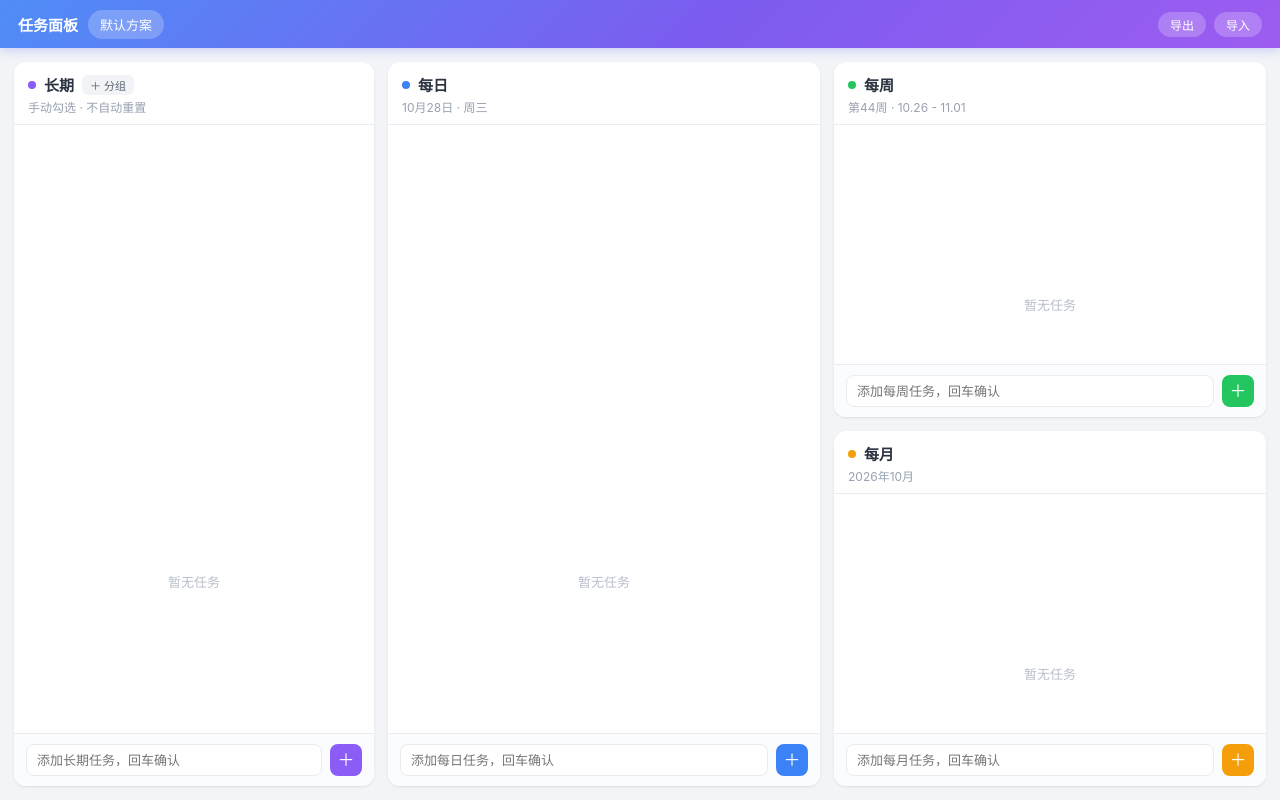
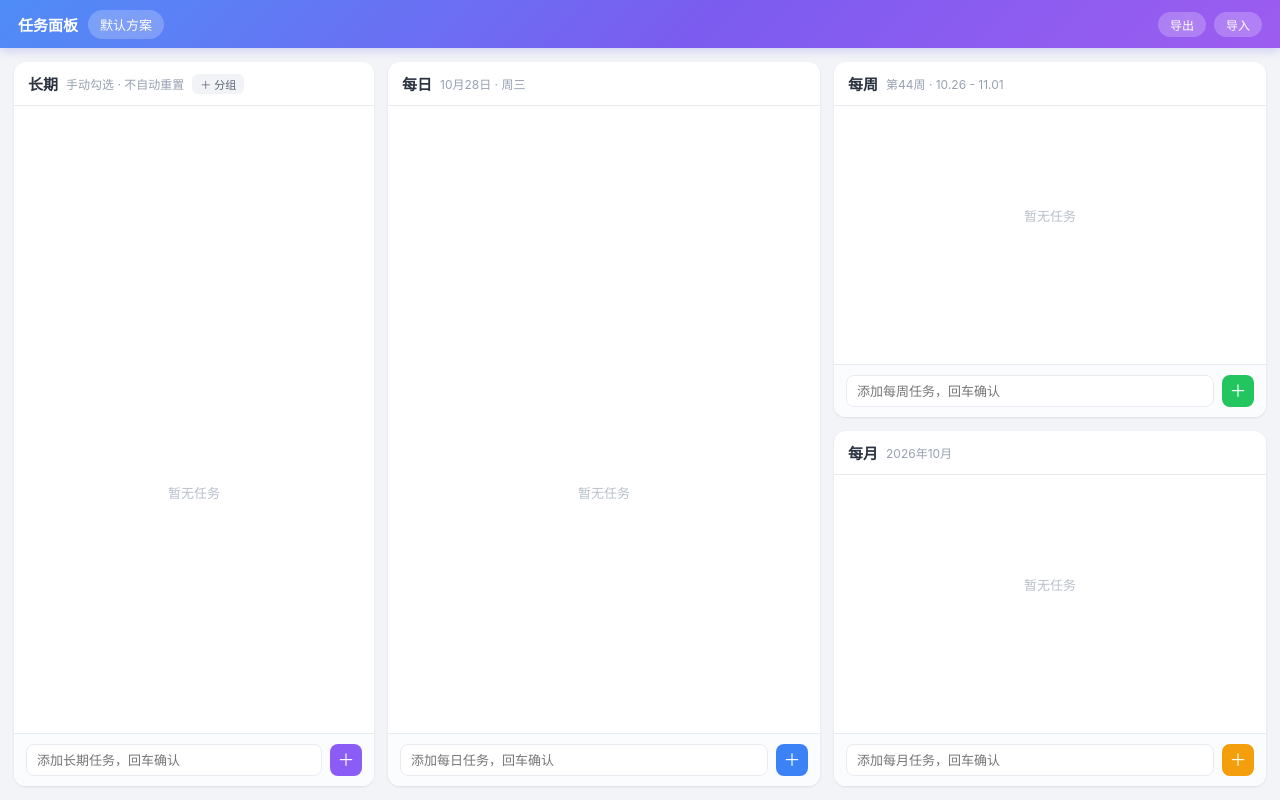
Before and after one commit to senro12/task-panel, a plain HTML site: page index.html in a window 1280 px wide. Drawn offline with Linux system fonts and the light colour scheme.

Commit message:
标题行合并日期说明并去圆点，空状态上移

```diff
--- a/index.html
+++ b/index.html
@@ -48,19 +48,16 @@ body{
 #panel-weekly{grid-column:3;grid-row:1}
 #panel-monthly{grid-column:3;grid-row:2}
 .panel.drop-target{outline:2px dashed var(--blue);outline-offset:-3px;background:#f6f9ff}
-.panel-head{padding:12px 14px 9px;border-bottom:1px solid var(--line)}
+.panel-head{padding:11px 14px;border-bottom:1px solid var(--line)}
 .panel-title{display:flex;align-items:center;gap:8px}
 .panel-title h2{font-size:15px;font-weight:600}
-.dot{width:8px;height:8px;border-radius:50%;flex-shrink:0}
-.dot-longterm{background:var(--purple)}.dot-daily{background:var(--blue)}
-.dot-weekly{background:var(--green)}.dot-monthly{background:var(--orange)}
 .count{margin-left:auto;font-size:12px;color:var(--muted);background:#f1f3f6;border-radius:10px;padding:1px 8px}
 .count:empty{display:none}
 .mini-btn{border:none;background:#f1f3f6;color:#5b6472;font-size:11px;border-radius:6px;padding:2px 8px;cursor:pointer;font-family:inherit}
 .mini-btn:hover{background:#e6e9ef}
 .topbar .mini-btn{background:rgba(255,255,255,.22);color:#fff;font-size:12px;padding:4px 12px;border-radius:999px}
 .topbar .mini-btn:hover{background:rgba(255,255,255,.34)}
-.panel-sub{font-size:12px;color:var(--muted);margin-top:3px}
+.panel-sub{font-size:12px;color:var(--muted)}
 .task-list{flex:1;overflow-y:auto;padding:10px 12px;min-height:0}
 .task-list:empty{padding:0}
 .task{background:#f7f8fa;border:1px solid #eef0f4;border-radius:8px;padding:8px 10px;margin-bottom:8px}
@@ -103,7 +100,7 @@ body{
 .group-del{margin-left:auto;border:none;background:transparent;color:var(--muted);cursor:pointer;padding:1px;border-radius:4px;opacity:0;display:flex}
 .group-row:hover .group-del{opacity:1}
 .group-del:hover{color:var(--danger);background:#fdeaea}
-.empty{flex:1;display:flex;align-items:center;justify-content:center;color:#b8bfca;font-size:13px;min-height:70px}
+.empty{flex:1;display:flex;align-items:center;justify-content:center;color:#b8bfca;font-size:13px;min-height:70px;padding-bottom:14vh}
 .add-bar{display:flex;gap:8px;padding:10px 12px;border-top:1px solid var(--line);background:#fbfcfd}
 .add-input{flex:1;border:1px solid var(--line);border-radius:8px;padding:7px 10px;font-size:13px;outline:none;background:#fff;font-family:inherit}
 .add-input:focus{border-color:var(--blue);box-shadow:0 0 0 3px rgba(59,130,246,.12)}
@@ -176,11 +173,11 @@ body{
   <section class="panel" id="panel-longterm" data-board="longterm">
     <header class="panel-head">
       <div class="panel-title">
-        <span class="dot dot-longterm"></span><h2>长期</h2>
+        <h2>长期</h2>
+        <span class="panel-sub" id="sub-longterm">手动勾选 · 不自动重置</span>
         <span class="count" id="count-longterm"></span>
         <button class="mini-btn" id="add-group-btn">＋ 分组</button>
       </div>
-      <div class="panel-sub" id="sub-longterm">手动勾选 · 不自动重置</div>
     </header>
     <div class="task-list" id="list-longterm"></div>
     <div class="empty" id="empty-longterm">暂无任务</div>
@@ -192,8 +189,7 @@ body{
 
   <section class="panel active" id="panel-daily" data-board="daily">
     <header class="panel-head">
-      <div class="panel-title"><span class="dot dot-daily"></span><h2>每日</h2><span class="count" id="count-daily"></span></div>
-      <div class="panel-sub" id="sub-daily"></div>
+      <div class="panel-title"><h2>每日</h2><span class="panel-sub" id="sub-daily"></span><span class="count" id="count-daily"></span></div>
     </header>
     <div class="task-list" id="list-daily"></div>
     <div class="empty" id="empty-daily">暂无任务</div>
@@ -205,8 +201,7 @@ body{
 
   <section class="panel" id="panel-weekly" data-board="weekly">
     <header class="panel-head">
-      <div class="panel-title"><span class="dot dot-weekly"></span><h2>每周</h2><span class="count" id="count-weekly"></span></div>
-      <div class="panel-sub" id="sub-weekly"></div>
+      <div class="panel-title"><h2>每周</h2><span class="panel-sub" id="sub-weekly"></span><span class="count" id="count-weekly"></span></div>
     </header>
     <div class="task-list" id="list-weekly"></div>
     <div class="empty" id="empty-weekly">暂无任务</div>
@@ -218,8 +213,7 @@ body{
 
   <section class="panel" id="panel-monthly" data-board="monthly">
     <header class="panel-head">
-      <div class="panel-title"><span class="dot dot-monthly"></span><h2>每月</h2><span class="count" id="count-monthly"></span></div>
-      <div class="panel-sub" id="sub-monthly"></div>
+      <div class="panel-title"><h2>每月</h2><span class="panel-sub" id="sub-monthly"></span><span class="count" id="count-monthly"></span></div>
     </header>
     <div class="task-list" id="list-monthly"></div>
     <div class="empty" id="empty-monthly">暂无任务</div>
```
